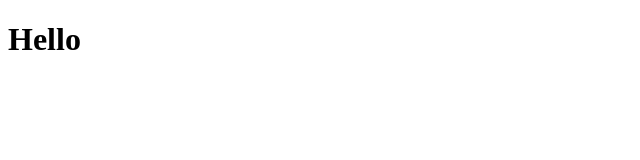
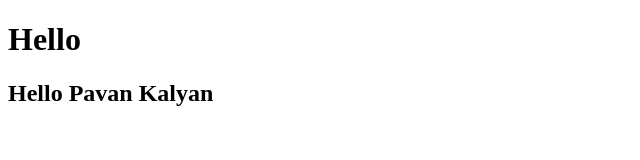
Before and after one commit to pavanummagani1/collab7, a plain HTML site: page index.html in a window 1280 px wide. Shown: the whole page, without its empty margins (0-640 px from the left). Drawn offline with Linux system fonts and the light colour scheme.

Commit message:
Feature1

```diff
--- a/index.html
+++ b/index.html
@@ -7,5 +7,7 @@
 </head>
 <body>
     <h1>Hello</h1>
+    <!-- Feature1 -->
+     <h2>Hello Pavan Kalyan</h2>
 </body>
 </html>
```
